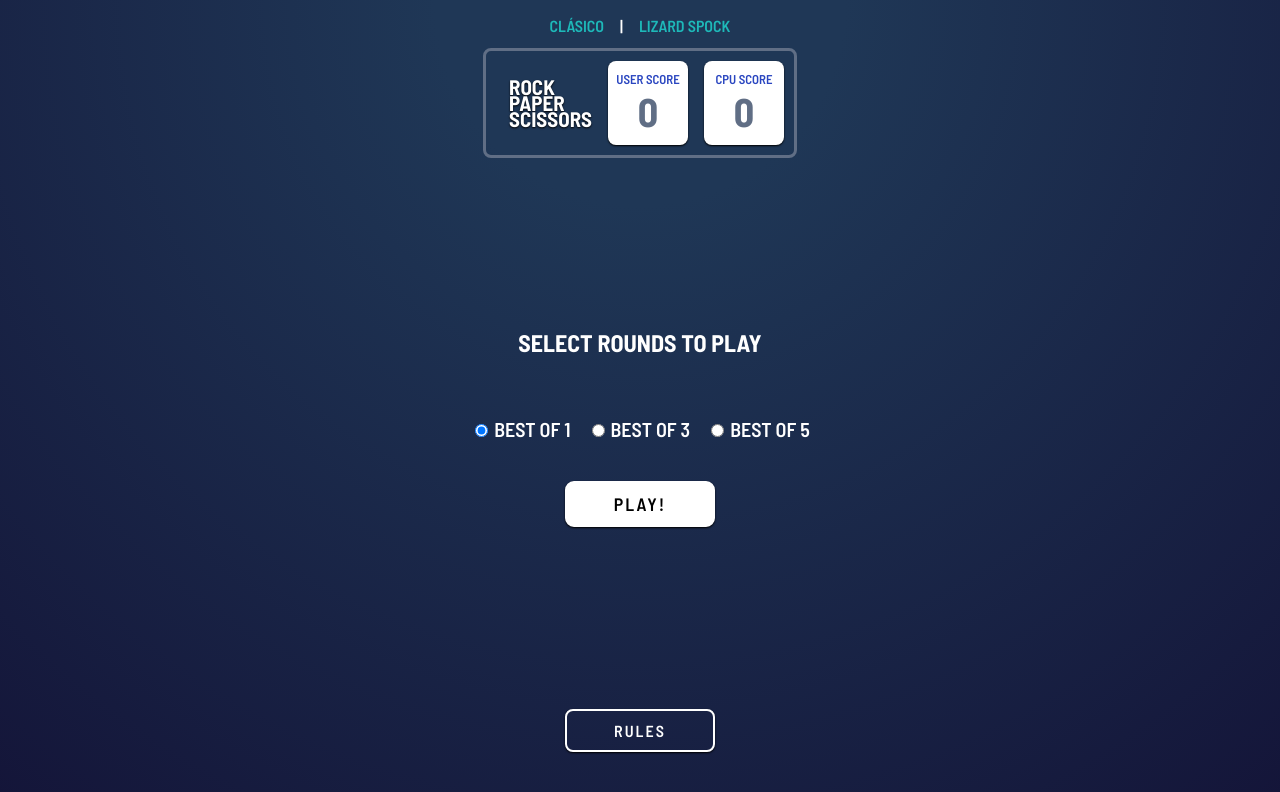
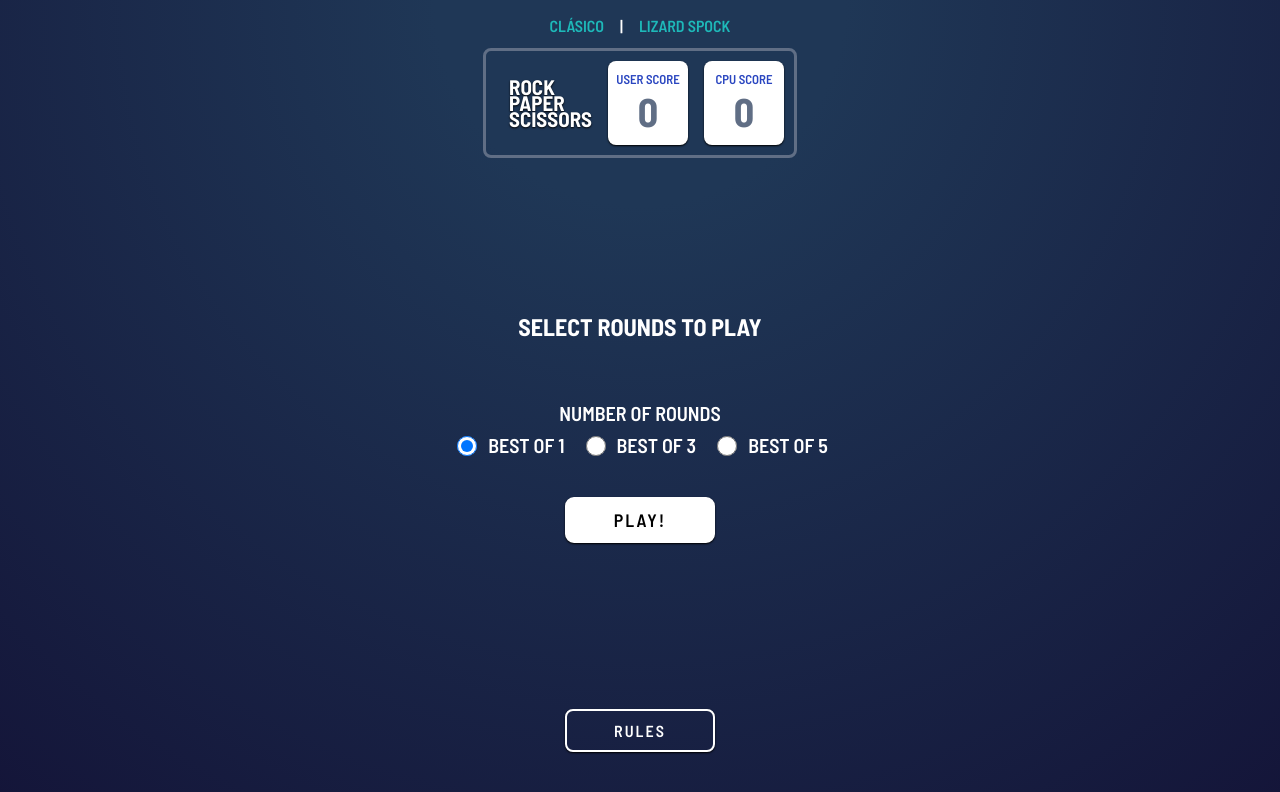
Before and after one commit to manulopezayora/rock-paper-scissors-lizard-spock, a React (Vite) app: page / in a window 1280 px wide. Shown: the top 792 px of the page. Built offline with nearby package versions, Linux system fonts and the light colour scheme.

Commit message:
chore(round-selector): implement accessibility

```diff
--- a/src/components/RoundSelector/RoundSelector.module.css
+++ b/src/components/RoundSelector/RoundSelector.module.css
@@ -4,6 +4,29 @@
     justify-content: center;
     gap: 2rem;
     margin: 1rem 0;
+    border: none;
+    padding: 0;
+}
+
+.legend {
+    font-size: 1.25rem;
+    font-weight: 500;
+    text-align: center;
+    margin-bottom: 0.5rem;
+}
+
+.label {
+    cursor: pointer;
+    font-size: 1.25rem;
+    font-weight: 500;
+    display: flex;
+    align-items: center;
+    gap: 0.5rem;
+}
+
+.label input {
+    width: 1.25rem;
+    height: 1.25rem;
 }
 
 @media screen and (min-width: 420px) {
--- a/src/components/RoundSelector/RoundSelector.tsx
+++ b/src/components/RoundSelector/RoundSelector.tsx
@@ -10,19 +10,20 @@ export const RoundSelector = ({ bestOf, setBestOf }: RoundSelectorProps) => {
     const options: RoundOption[] = [1, 3, 5];
 
     return (
-        <div className={styles.round_selector}>
+        <fieldset className={styles.round_selector}>
+            <legend className={styles.legend}>Number of rounds</legend>
             {options.map((option) => (
-                <label key={option} style={{ cursor: "pointer", fontSize: 20, fontWeight: '500' }}>
+                <label key={option} className={styles.label}>
                     <input
                         type="radio"
+                        name="best-of"
                         value={option}
                         checked={bestOf === option}
                         onChange={() => setBestOf(option)}
-                        style={{ marginRight: 6 }}
                     />
                     {`Best of ${option}`}
                 </label>
             ))}
-        </div>
+        </fieldset>
     )
 }
```
